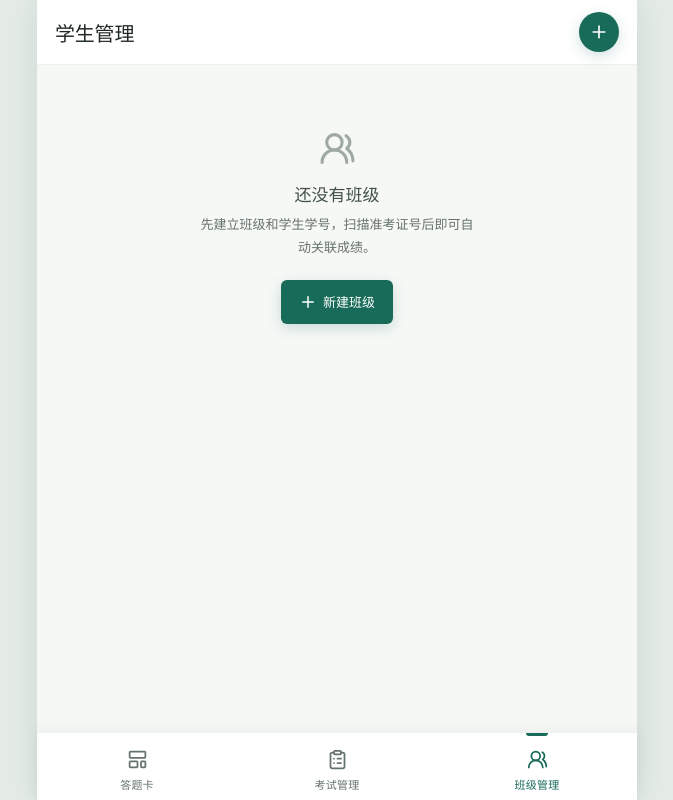
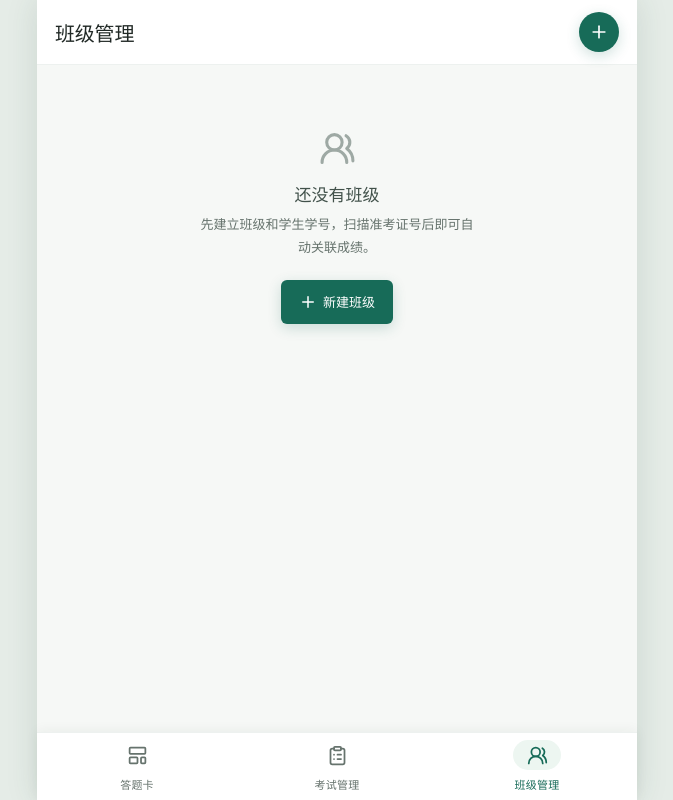
Before and after one commit to marszhongx/answer-sheet-manager, a React (Vite) app: page /students in a window 1280 px wide. Shown: the whole page, without its empty margins (303-976 px from the left). Built offline with nearby package versions, Linux system fonts and the light colour scheme.

Commit message:
fix: rework bottom nav active indicator and align students page title
The top-edge dash indicator looked detached from the tab icon, so the
active state now highlights the icon with a pale pill background instead.
Also rename the students page header to match the nav label.

```diff
--- a/src/components/BottomNav.module.css
+++ b/src/components/BottomNav.module.css
@@ -18,7 +18,6 @@
 }
 
 .nav button {
-  position: relative;
   display: grid;
   grid-template-rows: 30px auto;
   justify-items: center;
@@ -31,37 +30,23 @@
   transition: color var(--duration-fast) var(--ease);
 }
 
-.nav button::before {
-  content: "";
-  position: absolute;
-  top: 0;
-  left: 50%;
-  width: 22px;
-  height: 3px;
-  border-radius: 0 0 var(--radius-pill) var(--radius-pill);
-  background: transparent;
-  transform: translateX(-50%) scaleX(0.4);
-  opacity: 0;
-  transition:
-    transform var(--duration) var(--ease),
-    opacity var(--duration) var(--ease),
-    background-color var(--duration) var(--ease);
-}
-
 .nav button.active {
   color: var(--color-primary);
 }
 
-.nav button.active::before {
-  background: var(--color-primary);
-  transform: translateX(-50%) scaleX(1);
-  opacity: 1;
+.nav button > span {
+  display: grid;
+  place-items: center;
+  width: 48px;
+  height: 30px;
+  border-radius: var(--radius-pill);
+  transition:
+    background-color var(--duration-fast) var(--ease),
+    transform var(--duration-fast) var(--ease);
 }
 
-.nav button > span {
-  display: grid;
-  place-items: end center;
-  transition: transform var(--duration-fast) var(--ease);
+.nav button.active > span {
+  background: var(--color-primary-pale);
 }
 
 .nav button:active > span {
@@ -79,4 +64,8 @@
   .nav button:hover {
     color: var(--color-primary-hover);
   }
+
+  .nav button:not(.active):hover > span {
+    background: var(--color-surface-muted);
+  }
 }
--- a/src/pages/StudentsPage.tsx
+++ b/src/pages/StudentsPage.tsx
@@ -15,7 +15,7 @@ export default function StudentsPage() {
   return (
     <>
       <PageHeader
-        title="学生管理"
+        title="班级管理"
         action={<AddButton label="新建班级" onClick={() => navigate("/students/new")} />}
       />
       <Page>
```
